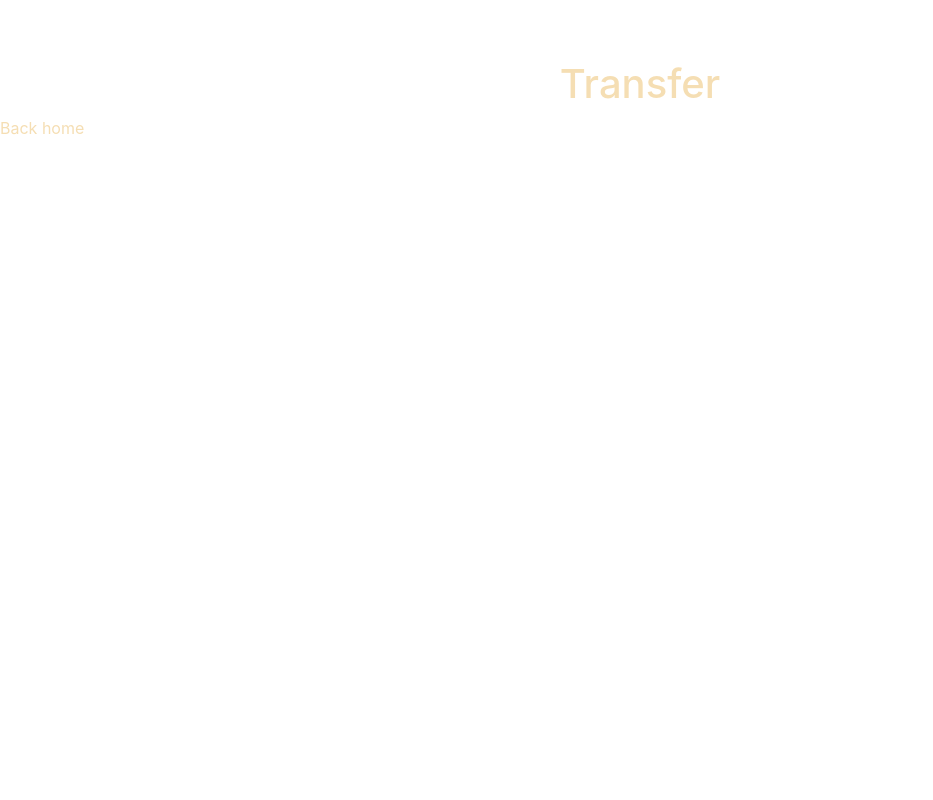
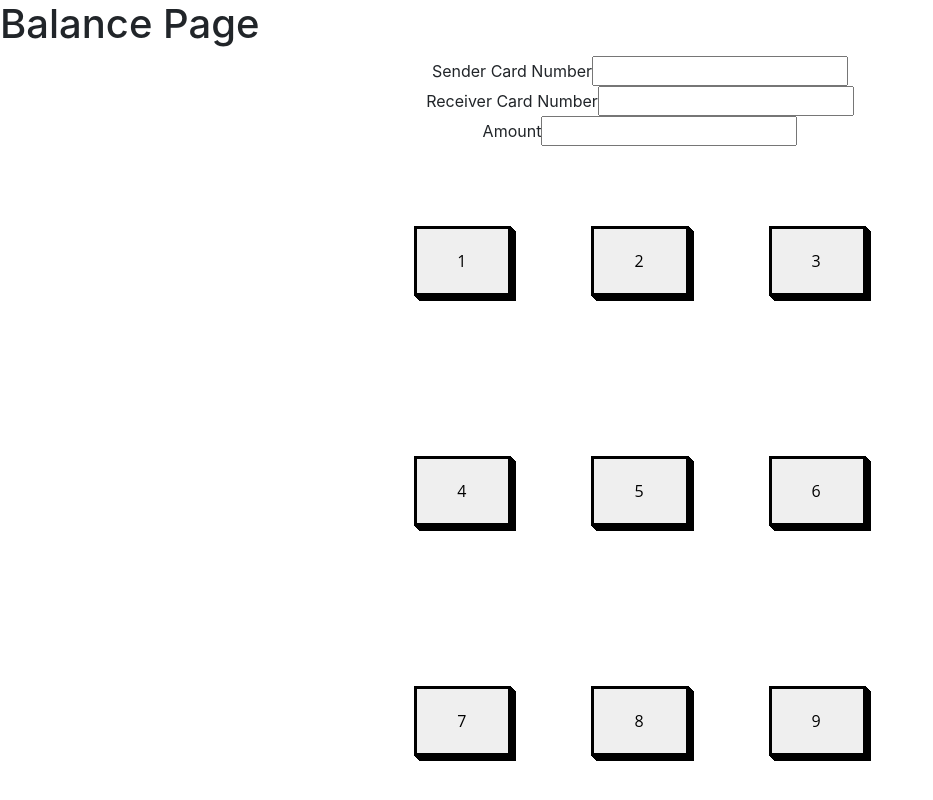
Before and after one commit to Kooshal71/SE_Project, a React (Create React App) app: page /user/transfer in a window 1280 px wide. Shown: the top 800 px of the page, without its empty margins (0-933 px from the left). Built offline with nearby package versions, Linux system fonts and the light colour scheme.

Commit message:
Transfer Functionality Complete

```diff
--- a/src/Components/Button.jsx
+++ b/src/Components/Button.jsx
@@ -2,15 +2,26 @@ import React from "react";
 import { Link } from "react-router-dom";
 import styled from "styled-components";
 const ButtonStyled = styled.button`
-  padding: 2em;
-  color: black;
-  background-color: ${(props) => props.theme.main};
-  width: 120px;
-  margin: 10px;
+  font-family: "Open Sans", sans-serif;
+  font-size: 16px;
+  letter-spacing: 2px;
+  text-decoration: none;
+  text-transform: uppercase;
+  color: #000;
+  cursor: pointer;
+  border: 3px solid;
+  padding: 20px 40px;
+  box-shadow: 1px 1px 0px 0px, 2px 2px 0px 0px, 3px 3px 0px 0px, 4px 4px 0px 0px,
+    5px 5px 0px 0px;
+  position: relative;
+  user-select: none;
+  -webkit-user-select: none;
+  touch-action: manipulation;
+  margin: 40px;
 `;
 ButtonStyled.defaultProps = {
   theme: {
-    main: "#FFF000",
+    main: "#66FCF1",
   },
 };
 export default function Button(props) {
--- /dev/null
+++ b/src/Components/Heading.jsx
@@ -0,0 +1,34 @@
+import React from "react";
+import styled from "styled-components";
+const H1Styled = styled.h1`
+  font-size: 40px;
+  text-align: center;
+  line-height: 1.5em;
+  padding-bottom: 45px;
+  font-family: "Playfair Display", serif;
+  text-transform: uppercase;
+  letter-spacing: 2px;
+  color: #111;
+  margin-top: 30px;
+  &:before {
+    background-color: #c50000;
+    content: "";
+    display: block;
+    height: 5px;
+    width: 250px;
+    margin-bottom: 5px;
+  }
+  &:after {
+    background-color: #c50000;
+    content: "";
+    display: block;
+    right: 0;
+    bottom: 0;
+    height: 5px;
+    width: 250px;
+    margin-bottom: 0.25em;
+  }
+`;
+export default function Heading(props) {
+  return <H1Styled>{props.content}</H1Styled>;
+}
--- a/src/Pages/MainPages/Home.jsx
+++ b/src/Pages/MainPages/Home.jsx
@@ -1,5 +1,4 @@
 import React from "react";
-import "../../Styles/Home.css";
 import styled from "styled-components";
 import Button from "../../Components/Button";
 
@@ -21,7 +20,7 @@ const SectionStyled = styled.section`
 export default function Home() {
   return (
     <DivStyled>
-      <h1>Welcome Page</h1>
+      <h1>ATM Simulator</h1>
       <SectionStyled className="main">
         <Button title="User Page" path="/user" />
         <Button title="Operator Page" path="/operator" />
--- a/src/Pages/MainPages/User.jsx
+++ b/src/Pages/MainPages/User.jsx
@@ -1,14 +1,17 @@
 import React from "react";
 import { Link } from "react-router-dom";
-import "../../Styles/User.css";
 import Button from "../../Components/Button";
 import styled, { ThemeProvider } from "styled-components";
+import Heading from "../../Components/Heading";
 
 const DivStyled = styled.div`
   display: flex;
   justify-content: center;
   align-items: center;
   flex-direction: column;
+  text-align: center;
+  background: linear-gradient(#decba4, #3e5151);
+  height: 100vh;
 `;
 
 const SectionStyled = styled.section`
@@ -23,18 +26,23 @@ const Disabled = {
   main: "grey",
 };
 
+const LinkStyled = styled(Link)`
+  color: #c52225;
+  text-align: center;
+  font-size: 30px;
+`;
 function User() {
   return (
     <>
-      <h1>User Page</h1>
       <DivStyled className="main-section d-flex justify-content-center flex-column">
+        <Heading content="User Page" />
         <SectionStyled className="section ">
           <Button path="/user/withdraw" title="Withdraw" />
           <Button path="/user/deposit" title="Deposit" />
         </SectionStyled>
         <SectionStyled className="section ">
           <ThemeProvider theme={Disabled}>
-            <Button path="/user/transfer" title="Transfer" disabled={true} />
+            <Button path="/user/transfer" title="Transfer" disabled={false} />
           </ThemeProvider>
           <Button path="/user/balance" title="Balance" />
         </SectionStyled>
@@ -42,8 +50,8 @@ function User() {
           <Button path="/user/changePIN" title="Change Pin" />
           <Button path="/user/setPin" title="Set PIN" />
         </SectionStyled>
+        <LinkStyled to="/">Back to home</LinkStyled>
       </DivStyled>
-      <Link to="/">Back to home</Link>
     </>
   );
 }
--- a/src/Pages/UserPages/Deposit.jsx
+++ b/src/Pages/UserPages/Deposit.jsx
@@ -3,6 +3,7 @@ import { useState } from "react";
 import styled from "styled-components";
 import Keypad from "../../Components/Keypad";
 import { Link } from "react-router-dom";
+import Heading from "../../Components/Heading";
 const StyledInput = styled.input`
   -webkit-text-security: disc;
   text-security: disc;
@@ -11,6 +12,14 @@ const StyledForm = styled.form`
   text-align: center;
 `;
 
+const DivStyled = styled.div`
+  display: flex;
+  justify-content: center;
+  align-items: center;
+  flex-direction: column;
+  text-align: center;
+  background: linear-gradient(#decba4, #3e5151);
+`;
 export default function Deposit() {
   let checkActive = "";
   const [Pin, setPin] = useState("");
@@ -88,10 +97,9 @@ export default function Deposit() {
   };
 
   return (
-    <div>
-      <h1>Deposit Page</h1>
-      <div>
-        {console.log(Pin)}
+    <>
+      <Heading content="Deposit Page" />
+      <DivStyled>
         <StyledForm onSubmit={handleSubmit}>
           <label htmlFor="Pnumber">PIN Number</label>
           <StyledInput
@@ -125,10 +133,10 @@ export default function Deposit() {
           <Keypad handleClick={handleClick} />
           <button type="submit">Submit</button>
         </StyledForm>
-      </div>
+      </DivStyled>
       {/* <h1>{`Current Balance : ${balance}`}</h1> */}
       <h1>{`Final Balance : ${finalBalance}`}</h1>
       <Link to="/user">Menu</Link>
-    </div>
+    </>
   );
 }
--- a/src/Pages/UserPages/Transfer.jsx
+++ b/src/Pages/UserPages/Transfer.jsx
@@ -1,10 +1,127 @@
-import React from "react";
+import { useState } from "react";
+import styled from "styled-components";
+import Keypad from "../../Components/Keypad";
+import { Link } from "react-router-dom";
+const StyledInput = styled.input`
+  -webkit-text-security: disc;
+  text-security: disc;
+`;
+const StyledForm = styled.form`
+  text-align: center;
+`;
 
 export default function Transfer() {
+  let checkActive = "";
+  const [cNum1, setcNum1] = useState("");
+  const [cNum2, setcNum2] = useState("");
+  const [amount, setAmount] = useState("");
+  const handleSubmit = async (e) => {
+    e.preventDefault();
+    const host = "http://localhost:5000";
+    const response = await fetch(`${host}/transfer`, {
+      method: "PUT",
+      headers: {
+        "Content-Type": "application/json",
+      },
+      body: JSON.stringify({ cNum1, cNum2, amount }),
+    });
+    const res = await response.json();
+    console.log(res);
+    console.log("You have submitted the form");
+  };
+
+  const handleClick = (e) => {
+    const num = e.target.value;
+    console.log(checkActive);
+    if (checkActive === "cNum1") {
+      if (cNum1.length < 16) {
+        console.log(e.target.value);
+        if (num === "Delete") setcNum1((Pin) => Pin.slice(0, -1));
+        else if (num === "Enter") handleSubmit();
+        else if (0 <= num <= 9) setcNum1((Pin) => Pin + num);
+        else console.log("WTF is happening");
+      } else {
+        if (num === "Delete") setcNum1((Pin) => Pin.slice(0, -1));
+        else if (num === "Enter") handleSubmit();
+      }
+      console.log(`Card Number is ${cNum1}`);
+    }
+    if (checkActive === "cNum2") {
+      if (cNum2.length < 16) {
+        console.log(e.target.value);
+        if (num === "Delete") setcNum2((Pin) => Pin.slice(0, -1));
+        else if (num === "Enter") handleSubmit();
+        else if (0 <= num <= 9) setcNum2((Pin) => Pin + num);
+        else console.log("WTF is happening");
+      } else {
+        if (num === "Delete") setcNum2((Pin) => Pin.slice(0, -1));
+        else if (num === "Enter") handleSubmit();
+      }
+      console.log(`New Number is ${cNum2}`);
+    }
+    if (checkActive === "amount") {
+      if (amount.length < 6) {
+        console.log(e.target.value);
+        if (num === "Delete") setAmount((Pin) => Pin.slice(0, -1));
+        else if (num === "Enter") handleSubmit();
+        else if (0 <= num <= 9) setAmount((Pin) => Pin + num);
+        else console.log("WTF is happening");
+      } else {
+        if (num === "Delete") setAmount((Pin) => Pin.slice(0, -1));
+        else if (num === "Enter") handleSubmit();
+      }
+    }
+  };
+
+  const checkFocus = (e) => {
+    console.log(e.target.name);
+    const checker = e.target.name;
+    if (checker === "cNum1") checkActive = "cNum1";
+    else if (checker === "cNum2") checkActive = "cNum2";
+    else if (checker === "amount") checkActive = "amount";
+  };
+  // useEffect(() => {});
   return (
-    <div>
-      <h1>Transfer</h1>
-      <a href="/">Back home</a>
+    <div className="withdrawForm">
+      <h1>Balance Page</h1>
+      <div>
+        {console.log(cNum1)}
+        <StyledForm onSubmit={handleSubmit}>
+          <label htmlFor="cNum1">Sender Card Number</label>
+          <StyledInput
+            type="password"
+            value={cNum1}
+            id="cNum1"
+            name="cNum1"
+            onFocus={checkFocus}
+            readOnly={true}
+          />
+          <br />
+          <label htmlFor="cNum2">Receiver Card Number</label>
+          <StyledInput
+            type="password"
+            value={cNum2}
+            id="cNum2"
+            name="cNum2"
+            onFocus={checkFocus}
+            readOnly={true}
+          />
+          <br />
+          <label htmlFor="amount">Amount</label>
+          <StyledInput
+            type="text"
+            value={amount}
+            id="amount"
+            name="amount"
+            onFocus={checkFocus}
+            readOnly={true}
+          />
+          <Keypad handleClick={handleClick} />
+          <button type="submit">Submit</button>
+        </StyledForm>
+      </div>
+      {/* <h1>{`Current Balance : ${balance}`}</h1> */}
+      <Link to="/user">Menu</Link>
     </div>
   );
 }
--- a/src/Pages/UserPages/Withdraw.jsx
+++ b/src/Pages/UserPages/Withdraw.jsx
@@ -89,8 +89,8 @@ export default function Withdraw() {
 
   return (
     <div className="withdrawForm">
-      <h1>Withdraw Page</h1>
       <div>
+        <h1>Withdraw Page</h1>
         {console.log(Pin)}
         <StyledForm onSubmit={handleSubmit}>
           <label htmlFor="Pnumber">PIN Number</label>
--- a/src/Styles/Home.css
+++ /dev/null
@@ -1,20 +0,0 @@
-.main {
-  display: flex;
-  align-items: center;
-  justify-content: center;
-}
-
-.links {
-  display: block;
-  margin: 50px;
-  background-color: transparent;
-}
-
-a {
-  text-decoration: none;
-  color: wheat;
-}
-
-a:hover {
-  color: rgb(119, 201, 119);
-}
--- a/src/Styles/User.css
+++ /dev/null
@@ -1,14 +0,0 @@
-h1 {
-  text-align: center;
-  color: wheat;
-  margin-top: 60px;
-}
-
-button:hover {
-  color: rgb(119, 201, 119);
-}
-
-a {
-  background-color: transparent;
-  color: wheat;
-}
```
Also changed, not shown: 1 other file (tests, documents, lock files or other folders).
